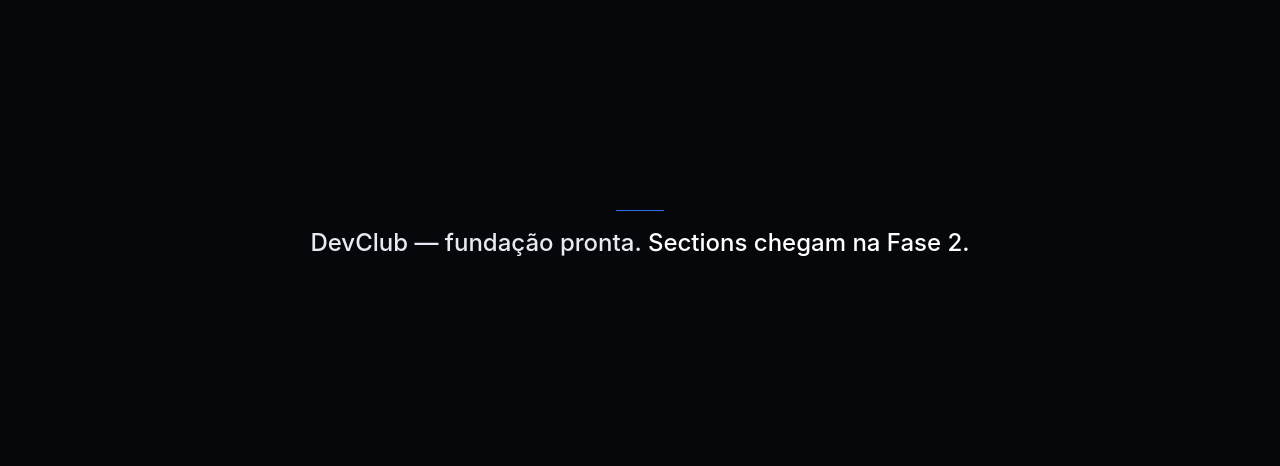
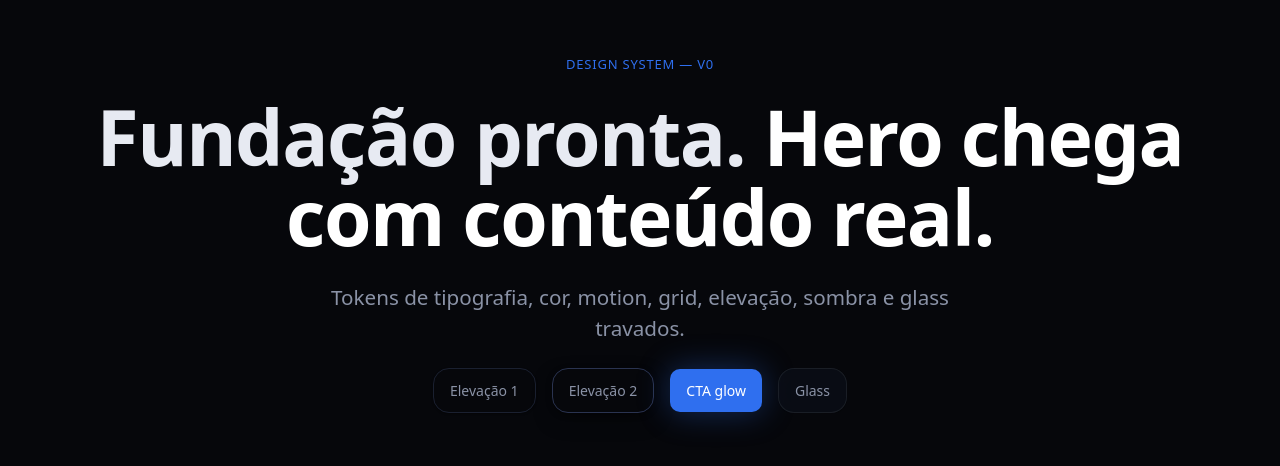
Before and after one commit to JonannVictor/DEVCLUB, a React (Vite) app: page / in a window 1280 px wide. Shown: the part 166-632 px from the top of the page. Built offline with nearby package versions, Linux system fonts and the light colour scheme.

Commit message:
feat: add Geist font sources and enhance design tokens for typography and motion

```diff
--- a/package.json
+++ b/package.json
@@ -12,6 +12,8 @@
     "preview": "vite preview"
   },
   "dependencies": {
+    "@fontsource/geist-mono": "^5.3.0",
+    "@fontsource/geist-sans": "^5.3.0",
     "@tailwindcss/vite": "^4.3.3",
     "class-variance-authority": "^0.7.1",
     "clsx": "^2.1.1",
--- a/src/App.tsx
+++ b/src/App.tsx
@@ -3,12 +3,32 @@
 function App() {
   return (
     <AppProviders>
-      <main className="flex min-h-svh flex-col items-center justify-center gap-4 px-6 text-center">
-        <span className="bg-primary h-px w-12" />
-        <h1 className="text-foreground font-sans text-2xl font-medium">
-          DevClub — fundação pronta.{' '}
-          <span className="text-foreground-emphasis">Sections chegam na Fase 2.</span>
+      <main className="max-w-container-content gap-content-gap px-container-x mx-auto flex min-h-svh flex-col items-center justify-center text-center">
+        <span className="text-mono-label text-primary uppercase">Design System — v0</span>
+
+        <h1 className="text-display text-foreground">
+          Fundação pronta.{' '}
+          <span className="text-foreground-emphasis">Hero chega com conteúdo real.</span>
         </h1>
+
+        <p className="text-body-lg text-foreground-muted max-w-2xl">
+          Tokens de tipografia, cor, motion, grid, elevação, sombra e glass travados.
+        </p>
+
+        <div className="mt-content-gap flex flex-wrap items-center justify-center gap-4">
+          <div className="border-border bg-elevated rounded-lg border px-4 py-3 shadow-sm">
+            <p className="text-small text-foreground-muted">Elevação 1</p>
+          </div>
+          <div className="border-border-strong bg-elevated-2 rounded-lg border px-4 py-3 shadow-md">
+            <p className="text-small text-foreground-muted">Elevação 2</p>
+          </div>
+          <div className="bg-primary shadow-glow-primary rounded-md px-4 py-3">
+            <p className="text-small text-on-primary font-medium">CTA glow</p>
+          </div>
+          <div className="border-glass-border bg-glass backdrop-blur-glass rounded-lg border px-4 py-3">
+            <p className="text-small text-foreground-muted">Glass</p>
+          </div>
+        </div>
       </main>
     </AppProviders>
   )
--- /dev/null
+++ b/src/animations/distances.ts
@@ -0,0 +1,6 @@
+/** Espelho de src/styles/tokens.css --motion-distance-*, em px (Framer Motion). Manter os dois em sincronia. */
+export const distances = {
+  sm: 8,
+  md: 16,
+  lg: 32,
+} as const
--- /dev/null
+++ b/src/animations/durations.ts
@@ -0,0 +1,8 @@
+/** Espelho de src/styles/tokens.css --motion-duration-*, em segundos (Framer Motion). Manter os dois em sincronia. */
+export const durations = {
+  instant: 0.1,
+  fast: 0.15,
+  base: 0.3,
+  slow: 0.6,
+  cinematic: 0.9,
+} as const
--- /dev/null
+++ b/src/animations/easings.ts
@@ -0,0 +1,6 @@
+/** Espelho de src/styles/tokens.css --ease-*. Manter os dois em sincronia. */
+export const easings = {
+  signature: [0.16, 1, 0.3, 1],
+  snap: [0.4, 0, 0.2, 1],
+  enter: [0.22, 1, 0.36, 1],
+} as const
--- a/src/index.css
+++ b/src/index.css
@@ -1,4 +1,8 @@
 @import 'tailwindcss';
+@import '@fontsource/geist-sans/400.css';
+@import '@fontsource/geist-sans/500.css';
+@import '@fontsource/geist-sans/600.css';
+@import '@fontsource/geist-mono/500.css';
 @import './styles/tokens.css';
 
 *,
--- a/src/styles/tokens.css
+++ b/src/styles/tokens.css
@@ -1,45 +1,115 @@
 @theme {
-  /* Superfícies — dark premium com leve tom azulado, nunca preto puro */
+  /* ============ Superfícies ============ */
+  /* Dark premium com leve tom azulado — nunca preto puro */
   --color-bg-base: #06070b;
   --color-bg-elevated: #0d111c;
   --color-bg-elevated-2: #131829;
 
-  /* Texto — branco puro reservado apenas para momentos de maior destaque */
+  /* ============ Texto ============ */
+  /* Branco puro reservado apenas para momentos de maior destaque */
   --color-foreground: #e7eaf2;
   --color-foreground-muted: #8a92a6;
   --color-foreground-emphasis: #ffffff;
 
-  /* Azul premium — cor de marca, usada em grid, marcadores e CTAs */
+  /* ============ Azul premium — cor de marca ============ */
   --color-primary: #2f6fef;
+  --color-primary-hover: #4c82f2;
   --color-primary-glow: #6fa0ff;
+  --color-on-primary: #ffffff;
 
-  /* Linhas */
+  /* ============ Linhas ============ */
   --color-border: #1a2030;
+  --color-border-strong: #2a3350;
   --color-grid-line: #1e2a45;
 
-  /* Tipografia — placeholder até definição final de marca */
-  --font-sans: 'Inter', ui-sans-serif, system-ui, -apple-system, sans-serif;
-  --font-mono: 'JetBrains Mono', ui-monospace, 'SFMono-Regular', monospace;
+  /* ============ Glass (uso restrito: navbar fixa, Hero Moment) ============ */
+  --color-glass: rgba(13, 17, 28, 0.6);
+  --color-glass-border: rgba(231, 234, 242, 0.08);
+  --blur-glass: 16px;
 
-  /* Raio — minimalista, sem exagero */
+  /* ============ Tipografia — Geist Sans + Geist Mono ============ */
+  --font-sans: 'Geist Sans', ui-sans-serif, system-ui, -apple-system, sans-serif;
+  --font-mono: 'Geist Mono', ui-monospace, 'SFMono-Regular', monospace;
+
+  --text-display: clamp(2.75rem, 2rem + 3.5vw, 5.5rem);
+  --text-display--line-height: 1.05;
+  --text-display--letter-spacing: -0.02em;
+  --text-display--font-weight: 600;
+
+  --text-h1: clamp(2rem, 1.6rem + 1.8vw, 3.25rem);
+  --text-h1--line-height: 1.1;
+  --text-h1--letter-spacing: -0.015em;
+  --text-h1--font-weight: 600;
+
+  --text-h2: clamp(1.5rem, 1.3rem + 0.9vw, 2.25rem);
+  --text-h2--line-height: 1.2;
+  --text-h2--font-weight: 500;
+
+  --text-h3: clamp(1.125rem, 1.05rem + 0.3vw, 1.375rem);
+  --text-h3--line-height: 1.3;
+  --text-h3--font-weight: 500;
+
+  --text-body-lg: clamp(1.125rem, 1.05rem + 0.3vw, 1.375rem);
+  --text-body-lg--line-height: 1.5;
+  --text-body-lg--font-weight: 400;
+
+  --text-body: 1rem;
+  --text-body--line-height: 1.6;
+  --text-body--font-weight: 400;
+
+  --text-small: 0.875rem;
+  --text-small--line-height: 1.4;
+  --text-small--font-weight: 500;
+
+  --text-mono-label: 0.8125rem;
+  --text-mono-label--line-height: 1.4;
+  --text-mono-label--font-weight: 500;
+  --text-mono-label--letter-spacing: 0.06em;
+
+  /* ============ Raio — minimalista, sem exagero ============ */
   --radius-sm: 6px;
   --radius-md: 10px;
   --radius-lg: 16px;
+  --radius-xl: 24px;
 
-  /* Easings assinatura — utilizáveis como classes ease-* e via var() no GSAP/Framer Motion */
+  /* ============ Sombras — camadas suaves, tuned para dark UI ============ */
+  --shadow-sm: 0 1px 2px rgba(0, 0, 0, 0.4);
+  --shadow-md: 0 8px 24px -8px rgba(0, 0, 0, 0.5), 0 2px 6px rgba(0, 0, 0, 0.3);
+  --shadow-lg: 0 24px 48px -12px rgba(0, 0, 0, 0.55), 0 8px 16px rgba(0, 0, 0, 0.35);
+  /* Não é um shadow genérico: é o brilho de "energia" do Hero Moment e da
+     convergência do CTA, reaproveitado em hover de elementos primary. */
+  --shadow-glow-primary: 0 0 32px rgba(47, 111, 239, 0.35);
+
+  /* ============ Easings assinatura ============ */
+  /* Utilizáveis como classes ease-* e via var() no GSAP/Framer Motion */
   --ease-signature: cubic-bezier(0.16, 1, 0.3, 1);
   --ease-snap: cubic-bezier(0.4, 0, 0.2, 1);
   --ease-enter: cubic-bezier(0.22, 1, 0.36, 1);
+
+  /* ============ Grid de layout & container ============ */
+  --container-content: 80rem;
+  --spacing-container-x: clamp(1.25rem, 1rem + 2vw, 3rem);
+  --spacing-section-y: clamp(5rem, 4rem + 5vw, 9rem);
+  --spacing-content-gap: clamp(1rem, 0.8rem + 1vw, 1.5rem);
 }
 
 :root {
-  /* Durações — consumidas via var() por Framer Motion e GSAP, não geram utilities Tailwind */
+  /* ============ Durações ============ */
+  /* Consumidas via var() por GSAP; espelhadas em segundos por animations/durations.ts para o Framer Motion */
+  --motion-duration-instant: 100ms;
   --motion-duration-fast: 150ms;
   --motion-duration-base: 300ms;
   --motion-duration-slow: 600ms;
   --motion-duration-cinematic: 900ms;
 
-  /* Camada Signal Grid */
+  /* ============ Distâncias de movimento ============ */
+  --motion-distance-sm: 8px;
+  --motion-distance-md: 16px;
+  --motion-distance-lg: 32px;
+
+  /* ============ Camada Signal Grid ============ */
   --grid-line-opacity: 0.06;
   --noise-opacity: 0.035;
+  --grid-cell-size: 64px;
+  --grid-pulse-color: var(--color-primary-glow);
 }
```
Also changed, not shown: 1 other file (tests, documents, lock files or other folders).
